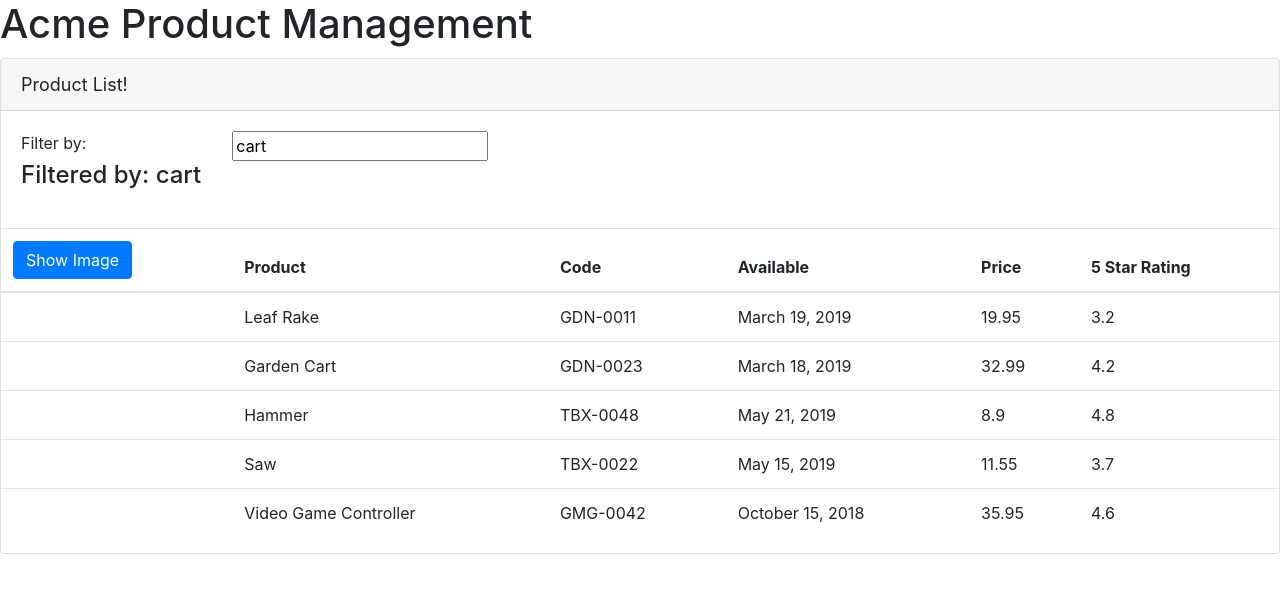
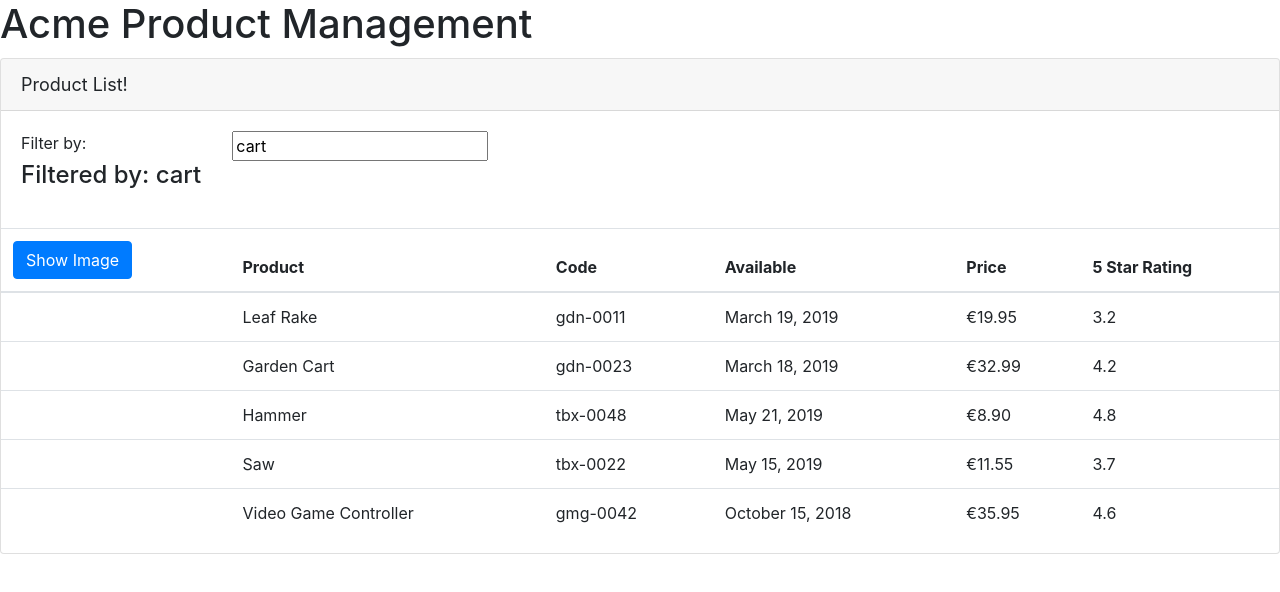
Before and after one commit to IftikharK/Angular-GettingStarted, an Angular app: page / in a window 1280 px wide. Shown: the top 592 px of the page. Built offline with nearby package versions, Linux system fonts and the light colour scheme.

Commit message:
pipes implemented

```diff
--- a/src/app/products/product-list/product-list.component.html
+++ b/src/app/products/product-list/product-list.component.html
@@ -37,15 +37,15 @@
             <img
               *ngIf="showImage"
               [src]="product.imageUrl"
-              [title]="product.productName"
+              [title]="product.productName | uppercase"
               [style.width.px]="imageWidth"
               [style.margin.px]="imageMargin"
             />
           </td>
           <td>{{ product.productName }}</td>
-          <td>{{ product.productCode }}</td>
+          <td>{{ product.productCode | lowercase }}</td>
           <td>{{ product.releaseDate }}</td>
-          <td>{{ product.price }}</td>
+          <td>{{ product.price | currency: 'EUR' : 'symbol' : '1.2-2'| lowercase}}</td>
           <td>{{ product.starRating }}</td>
         </tr>
       </tbody>
```
